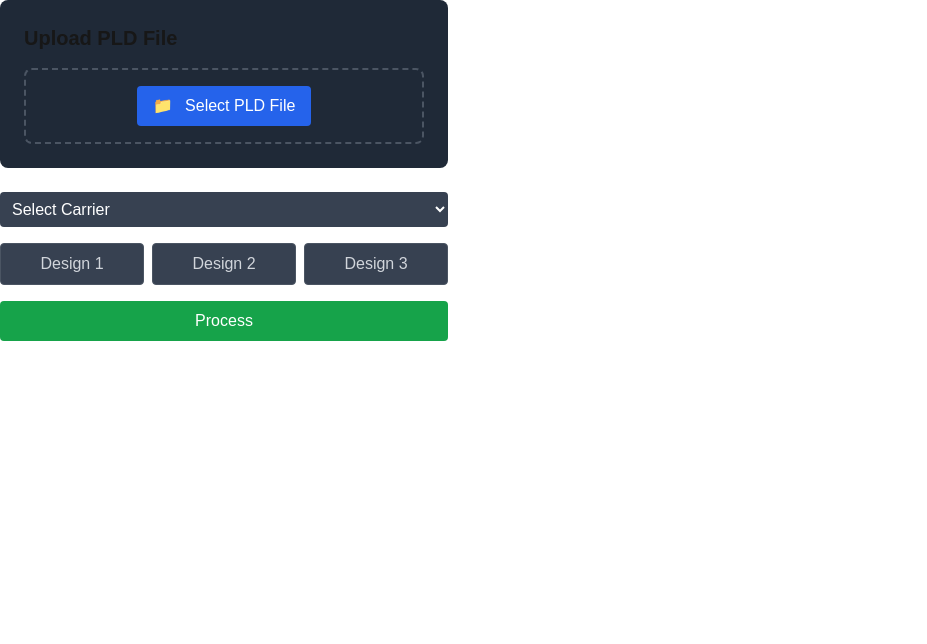
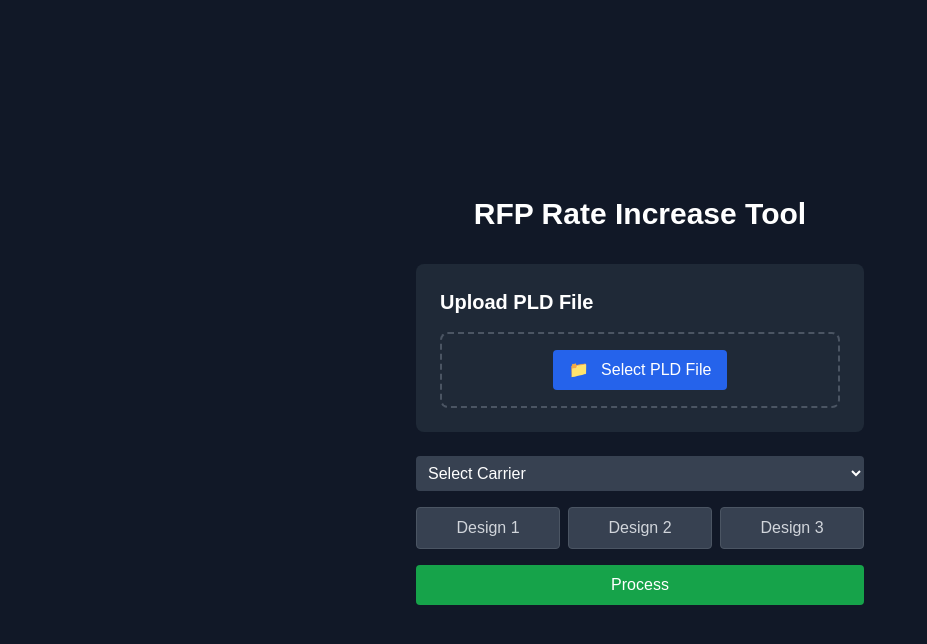
Before and after one commit to Govind-Jangra/shipper-dashboard, a Next.js app: page / in a window 1280 px wide. Shown: the top 644 px of the page, without its empty margins (0-927 px from the left). Built offline with nearby package versions, Linux system fonts and the light colour scheme.

Commit message:
center design

```diff
--- a/components/rfp-rate-increase-tool.tsx
+++ b/components/rfp-rate-increase-tool.tsx
@@ -68,8 +68,11 @@ export function RfpRateIncreaseTool() {
   }
 
   return (
-    <div>
+    <div className="min-h-screen bg-gray-900 text-white flex flex-col items-center justify-center p-4">
+    <h1 className="text-3xl font-bold mb-8">RFP Rate Increase Tool</h1>
+
     {!apiResult ? (
+      // Show the form only when data is not available
       <>
         <div className="bg-gray-800 p-6 rounded-lg w-full max-w-md">
           <h2 className="text-xl font-semibold mb-4">Upload PLD File</h2>
@@ -120,8 +123,16 @@ export function RfpRateIncreaseTool() {
             {isLoading ? 'Processing...' : 'Process'}
           </button>
         </div>
+
+        {error && <p className="text-red-500 mt-4">{error}</p>}
       </>
-    ): renderDesign()}
+    ) : (
+      // Show the design component when data is available
+      <div className="mt-8 w-full h-screen">
+        {renderDesign()}
       </div>
+    )}
+    </div>
+
   )
 }
--- a/components/secondDesign/future-projections.tsx
+++ b/components/secondDesign/future-projections.tsx
@@ -71,9 +71,11 @@ export const FutureProjections = ({ data }) => {
                 </Badge>
               </CardHeader>
               <CardContent>
-                <div className="text-2xl font-bold">{formatCurrency(values["2028"])}</div>
+              <div className="text-2xl font-bold">
+  {formatCurrency((values as Record<string, number>)["2028"])}
+</div>
                 <p className="text-xs text-muted-foreground">
-                  {values["2028"] > data.totals[key] ? (
+                  {(values as Record<string, number>)["2028"] > data.totals[key] ? (
                     <span className="text-red-400 flex items-center">
                       <TrendingUp className="mr-1 h-4 w-4" />
                       Increase from current
--- a/components/secondDesign/overview.tsx
+++ b/components/secondDesign/overview.tsx
@@ -14,7 +14,7 @@ import {
   YAxis,
   CartesianGrid,
 } from "recharts";
-import { formatCurrency, COLORS } from "./utils.tsx";
+import { formatCurrency, COLORS } from "./utils";
 
 export const Overview = ({ data }) => {
   // Calculate discount using your provided formula
--- a/components/secondDesign/page.tsx
+++ b/components/secondDesign/page.tsx
@@ -5,7 +5,7 @@ import { Tabs, TabsList, TabsTrigger } from "@/components/ui/tabs";
 import { Overview } from "./overview.tsx";
 import { FutureProjections } from "./future-projections.tsx";
 import { RateAnalysis } from "./rate-analysis.tsx";
-import { data } from "./utils.tsx";
+import { data } from "./utils";
 
 interface DataType {
   totals: Record<string, number>;
--- a/components/secondDesign/rate-analysis.tsx
+++ b/components/secondDesign/rate-analysis.tsx
@@ -13,7 +13,7 @@ import {
   ResponsiveContainer,
 } from "recharts";
 import { Percent } from "lucide-react";
-import { COLORS } from "./utils.tsx";
+import { COLORS } from "./utils";
 
 export const RateAnalysis = ({ data }) => {
   // Create rateIncreaseData without discount calculation
```
Also changed, not shown: .eslintrc.json. Lines whose indentation alone changed are shown as unchanged.
